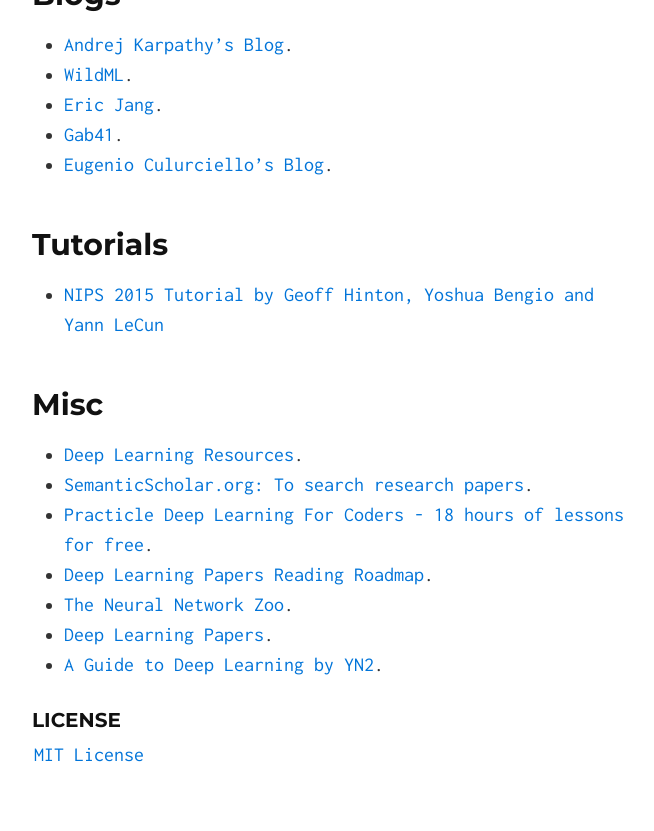
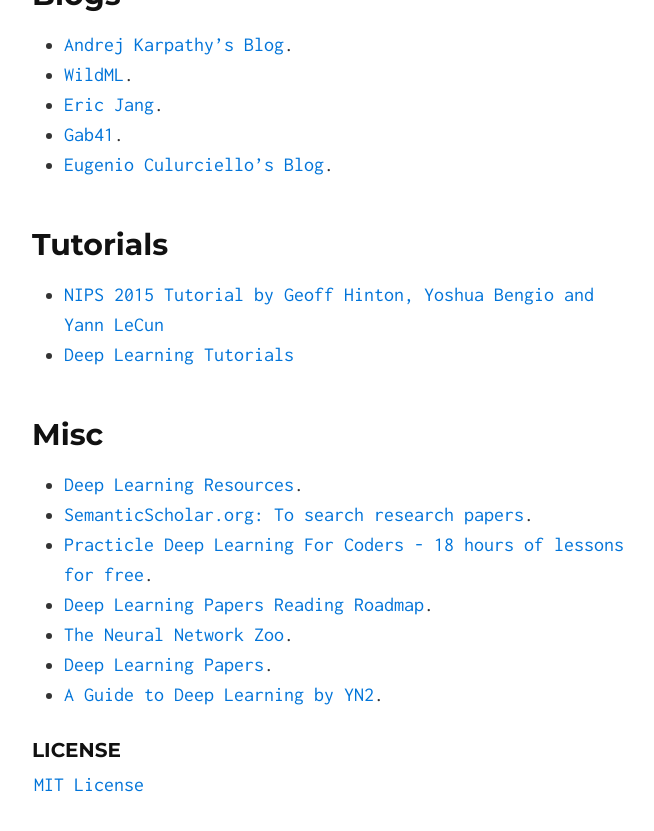
Before and after one commit to deepboun/deepboun.github.io, a Jekyll site: the page built from index.md, in a window 1280 px wide and 900 px high, scrolled down 2070 px. Shown: the top 831 px of the window, without its empty margins (306-960 px from the left). Built offline with Jekyll 4.4.1, drawn with Linux system fonts in a browser that asks for light colours.

Commit message:
New Tutorial

```diff
--- a/index.md
+++ b/index.md
@@ -55,6 +55,7 @@
 
 ## Tutorials
 * [NIPS 2015 Tutorial by Geoff Hinton, Yoshua Bengio and Yann LeCun](http://www.iro.umontreal.ca/~bengioy/talks/DL-Tutorial-NIPS2015.pdf)
+* [Deep Learning Tutorials](http://deeplearning.net/tutorial/)
 
 ## Misc
 * [Deep Learning Resources](http://www.jeremydjacksonphd.com/deep-learning-resources/).
```
